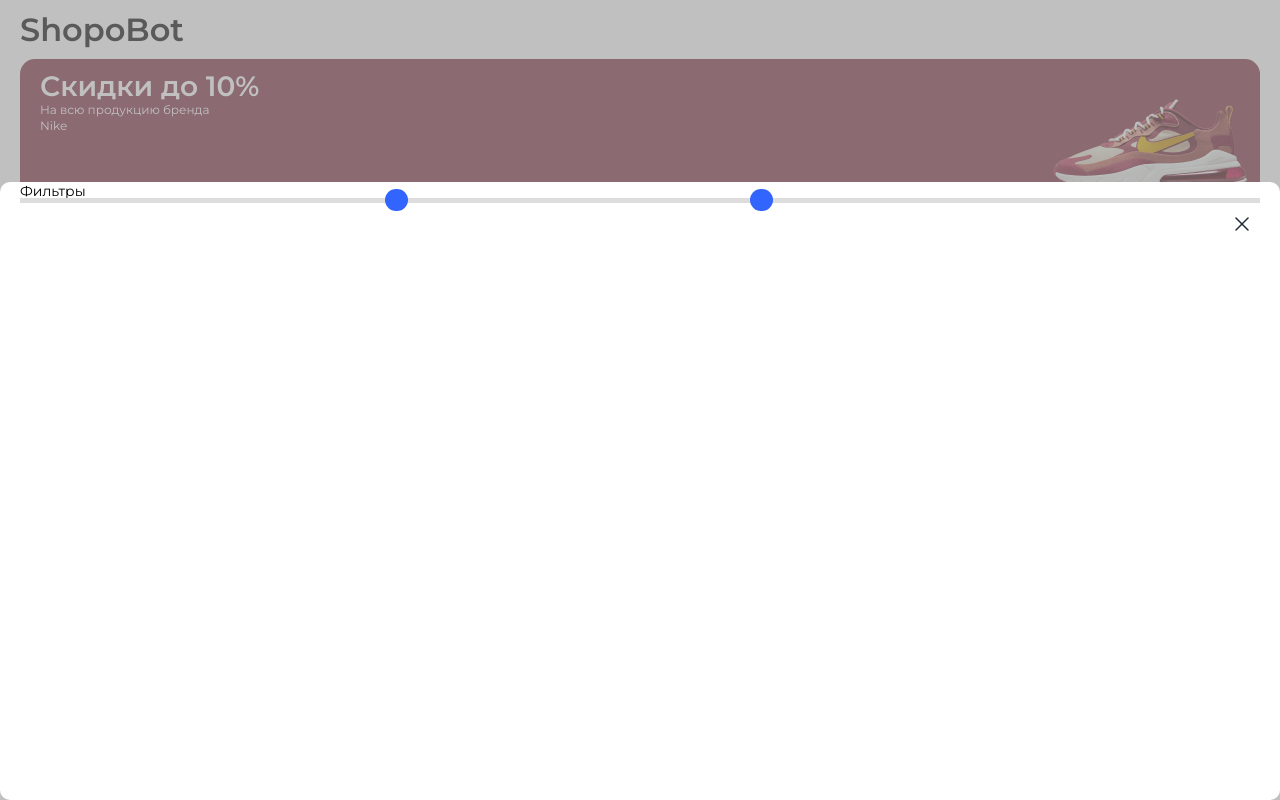
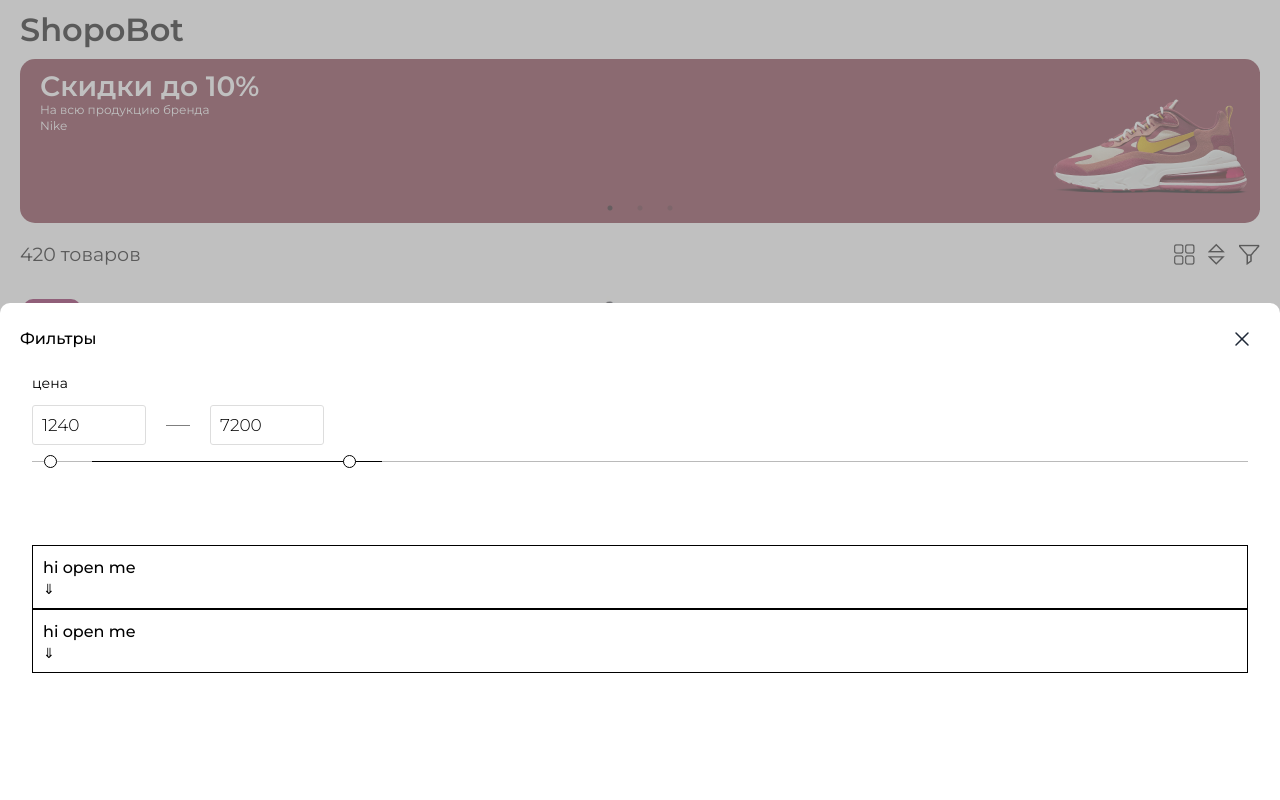
Before and after one commit to Redwi-v/web_bot, a React (Create React App) app: page / in a window 1280 px wide. Both pictures are taken after a click on the button 1249 px from the left and 254 px from the top of the page. Built offline with nearby package versions, Linux system fonts and the light colour scheme.

Commit message:
accardion added

```diff
--- a/src/Components/Filters/Filters.jsx
+++ b/src/Components/Filters/Filters.jsx
@@ -1,50 +1,46 @@
 import { useState } from 'react';
 import style from './filters.module.scss';
+import PriseRange from './PriseRange/PriseRange';
 
 const Filtes = props => {
-	const [rangeState, setRangeState] = useState({
-		ranage: 1,
-		valueMin: 30,
-		valueMax: 60,
-	});
-	const { valueMin, valueMax } = rangeState;
+	return (
+		<div className={style.filters}>
+			<h1 className={style.title}>Фильтры</h1>
 
-	const changeRange = (e, valueName) => {
-		const value = e.target.valueAsNumber;
-		setRangeState({ ...rangeState, [valueName]: value });
-	};
+			<h2 className={style.prise_title}>цена</h2>
+
+			<PriseRange />
+
+			<ul className={style.settings}>
+				<li className={style.setting}>
+					<Accargion />
+				</li>
+				<li className={style.setting}>
+					<Accargion />
+				</li>
+			</ul>
+		</div>
+	);
+};
+
+const Accargion = props => {
+	const [active, setActive] = useState(false);
 
 	return (
-		<div className={style.filters}>
-			<div className={style.title}>Фильтры</div>
-
-			{/* <input className={style.ranage} max='100' min='0' step='1' type='range' onChange={range} /> */}
-
-			<div className={style.range}>
-				<div className={style.ranage_track}>
-					<input
-						type='range'
-						value={valueMin}
-						onChange={e => {
-							changeRange(e, 'valueMin');
-						}}
-						className={style.ranage_min}
-						min='0'
-						max='100'
-						step='1'
-					/>
-					<input
-						type='range'
-						value={valueMax}
-						onChange={e => {
-							changeRange(e, 'valueMax');
-						}}
-						className={style.ranage_max}
-						min='0'
-						max='100'
-						step='1'
-					/>
-				</div>
+		<div className={style.accardion}>
+			<div
+				onClick={() => {
+					setActive(!active);
+				}}
+				className={style.header}>
+				<div className={style.title}>hi open me</div>
+				<span>⇓</span>
+			</div>
+			<div className={`${style.footer} ${active && style.active}`}>
+				<p>
+					Lorem ipsum, dolor sit amet consectetur adipisicing elit. Libero esse rerum, quae quod fugiat maiores alias,
+					molestiae in molestias odit voluptatem consequatur omnis sint cumque, minus odio iusto temporibus iure!
+				</p>
 			</div>
 		</div>
 	);
--- /dev/null
+++ b/src/Components/Filters/PriseRange/PriseRange.jsx
@@ -0,0 +1,79 @@
+import style from './priseRange.module.scss';
+
+import { useEffect, useRef, useState } from 'react';
+import Input from '../../../commons/Input/Input';
+
+const PriseRange = props => {
+	const [rangeState, setRangeState] = useState({
+		maxGap: 500,
+		valueMin: 1240,
+		valueMax: 7200,
+		trackMaxValue: 25000,
+		trackMinValue: 1000,
+		step: 10,
+	});
+	const { valueMin, valueMax, maxGap, trackMaxValue, trackMinValue, step } = rangeState;
+
+	const changeMinValue = value => {
+		if (valueMax - +value <= maxGap) return setRangeState({ ...rangeState, valueMin: valueMax - maxGap });
+		setRangeState({ ...rangeState, valueMin: +value });
+	};
+	const changeMaxValue = value => {
+		value = +value;
+		if (value - valueMin <= maxGap) return setRangeState({ ...rangeState, valueMax: valueMin + maxGap });
+		setRangeState({ ...rangeState, valueMax: value });
+	};
+
+	const rangeTrack = useRef();
+	const drowLine = () => {
+		const percent1 = (valueMin / trackMaxValue) * 100;
+		const percent2 = (valueMax / trackMaxValue) * 100;
+		console.log(percent1, percent2);
+
+		if (rangeTrack.current) {
+			rangeTrack.current.style.background = `linear-gradient(to right, #BABABA ${percent1}% , #000 ${percent1}% , #000 ${percent2}%, #BABABA ${percent2}%)`;
+		}
+	};
+	useEffect(() => {
+		drowLine();
+	}, [rangeTrack, rangeState]);
+
+	return (
+		<div className=''>
+			<div className={style.priseWraper}>
+				<Input className={style.prise} value={valueMin} type='number' submit={changeMinValue} />
+				<span className={style.line}></span>
+				<Input className={style.prise} value={valueMax} type='number' submit={changeMaxValue} />
+			</div>
+
+			<div className={style.range}>
+				<div className={style.ranage_track} ref={rangeTrack}>
+					<input
+						type='range'
+						value={valueMin}
+						onChange={e => {
+							changeMinValue(e.target.value);
+						}}
+						className={style.ranage_min}
+						min={trackMinValue}
+						max={trackMaxValue}
+						step={step}
+					/>
+					<input
+						type='range'
+						value={valueMax}
+						onChange={e => {
+							changeMaxValue(e.target.value);
+						}}
+						className={style.ranage_max}
+						min={trackMinValue}
+						max={trackMaxValue}
+						step={step}
+					/>
+				</div>
+			</div>
+		</div>
+	);
+};
+
+export default PriseRange;
--- /dev/null
+++ b/src/Components/Filters/PriseRange/priseRange.module.scss
@@ -0,0 +1,94 @@
+@mixin circleStyles {
+	background-color: rgb(255, 255, 255);
+	-webkit-appearance: none;
+	height: 13px;
+	width: 13px;
+	cursor: pointer;
+	margin-top: -4px;
+	pointer-events: auto;
+	border-radius: 50%;
+	border: 1px solid #000;
+}
+
+.priseWraper {
+	display: flex;
+	margin: 10px 0 16px 0;
+
+	.line {
+		display: block;
+		height: 1px;
+		width: 24px;
+		margin: auto 20px;
+		background-color: rgba(0, 0, 0, 0.5);
+	}
+	.prise {
+		-webkit-appearance: none;
+		-moz-appearance: textfield;
+		border: 1px solid #dddddd;
+		border-radius: 3px;
+		max-width: 114px;
+		padding: 9px;
+		height: 40px;
+		font-size: 17px;
+		line-height: 24px;
+		font-weight: 300;
+	}
+}
+
+.range {
+	position: relative;
+	margin-bottom: 100px;
+
+	.ranage_track {
+		position: absolute;
+		margin: auto;
+		width: 100%;
+		height: 1px;
+		background-color: #bababa;
+		top: 0;
+		bottom: 0;
+	}
+	.ranage_min {
+	}
+
+	.ranage_max {
+	}
+
+	.ranage_min,
+	.ranage_max {
+		appearance: none;
+		width: 100%;
+		outline: none;
+		position: absolute;
+		margin: auto;
+		top: 0;
+		bottom: 0;
+		background-color: transparent;
+		pointer-events: none;
+	}
+
+	input[type='range']::-webkit-slider-runnable-track {
+		-webkit-appearance: none;
+		height: 5px;
+	}
+	input[type='range']::-moz-range-track {
+		-moz-appearance: none;
+		height: 5px;
+	}
+	input[type='range']::-ms-track {
+		appearance: none;
+		height: 5px;
+	}
+	input[type='range']::-webkit-slider-thumb {
+		@include circleStyles;
+	}
+	input[type='range']::-moz-range-thumb {
+		@include circleStyles;
+	}
+	input[type='range']::-ms-thumb {
+		@include circleStyles;
+	}
+	input[type='range']:active::-webkit-slider-thumb {
+		@include circleStyles;
+	}
+}
--- a/src/Components/Filters/filters.module.scss
+++ b/src/Components/Filters/filters.module.scss
@@ -1,81 +1,45 @@
 .filters {
-	margin-bottom: 600px;
+	padding: 0 32px 65px 32px;
 
-	.range {
-		position: relative;
+	.title {
+		font-weight: 500;
+		margin-top: 24px;
+		line-height: 24px;
+		font-size: 16px;
+		margin-left: -12px;
 	}
 
-	.ranage_track {
-		position: absolute;
-		margin: auto;
-		width: 100%;
-		height: 5px;
-		background-color: #ddd;
-		top: 0;
-		bottom: 0;
+	.prise_title {
+		margin-top: 20px;
+		line-height: 24px;
+	}
+}
 
-		.ranage_min {
-		}
+.settings {
+	height: 200px;
+}
+.accardion {
+	.header {
+		border: 1px solid #000;
+		padding: 10px;
+	}
+	.title {
+		margin: 0;
+	}
 
-		.ranage_max {
-		}
+	.footer {
+		height: 0;
+		opacity: 0;
+		visibility: hidden;
+		transition: all 0.3s;
+		background-color: #500;
 
-		.ranage_min,
-		.ranage_max {
-			appearance: none;
-			width: 100%;
-			outline: none;
-			position: absolute;
-			margin: auto;
-			top: 0;
-			bottom: 0;
-			background-color: transparent;
-			pointer-events: none;
-		}
-
-		input[type='range']::-webkit-slider-runnable-track {
-			-webkit-appearance: none;
-			height: 5px;
-		}
-		input[type='range']::-moz-range-track {
-			-moz-appearance: none;
-			height: 5px;
-		}
-		input[type='range']::-ms-track {
-			appearance: none;
-			height: 5px;
-		}
-		input[type='range']::-webkit-slider-thumb {
-			-webkit-appearance: none;
-			height: 1.7em;
-			width: 1.7em;
-			background-color: #3264fe;
-			cursor: pointer;
-			margin-top: -9px;
-			pointer-events: auto;
-			border-radius: 50%;
-		}
-		input[type='range']::-moz-range-thumb {
-			-webkit-appearance: none;
-			height: 1.7em;
-			width: 1.7em;
-			cursor: pointer;
-			border-radius: 50%;
-			background-color: #3264fe;
-			pointer-events: auto;
-		}
-		input[type='range']::-ms-thumb {
-			appearance: none;
-			height: 1.7em;
-			width: 1.7em;
-			cursor: pointer;
-			border-radius: 50%;
-			background-color: #3264fe;
-			pointer-events: auto;
-		}
-		input[type='range']:active::-webkit-slider-thumb {
-			background-color: #ffffff;
-			border: 3px solid #3264fe;
+		p {
 		}
 	}
 }
+.footer.active {
+	height: 100px;
+	opacity: 1;
+	visibility: visible;
+}
--- a/src/Components/PoopUp/PoopUp.jsx
+++ b/src/Components/PoopUp/PoopUp.jsx
@@ -11,7 +11,7 @@ const PoopUp = porps => {
 
 	return (
 		<div onClick={closePoopUp} className={style.poopUp} id={closeBtnID}>
-			<div className={`${style.window} container`}>
+			<div className={`${style.window}`}>
 				<button className={style.cross}>
 					<img src={crossIcon} alt='cross' id={closeBtnID} />
 				</button>
--- a/src/Components/PoopUp/poopup.module.scss
+++ b/src/Components/PoopUp/poopup.module.scss
@@ -14,11 +14,13 @@
 		background-color: #fff;
 		width: 100%;
 		border-radius: 10px;
+		bottom: -10px;
+		overflow: auto;
 	}
 
 	.cross {
 		position: absolute;
 		right: 26px;
-		top: 30px;
+		top: 24px;
 	}
 }
--- /dev/null
+++ b/src/commons/Input/Input.jsx
@@ -0,0 +1,34 @@
+import { useEffect, useState } from 'react';
+
+const Input = props => {
+	const { submit, value, className, type } = props;
+
+	const [state, setState] = useState({
+		value,
+	});
+
+	const onBlur = () => {
+		submit && submit(state.value);
+	};
+
+	const changeValue = value => {
+		setState({ ...state, value });
+	};
+	useEffect(() => {
+		changeValue(value);
+	}, [value]);
+
+	return (
+		<input
+			className={className}
+			onBlur={onBlur}
+			value={state.value}
+			onChange={e => {
+				changeValue(e.target.value);
+			}}
+			type={type}
+		/>
+	);
+};
+
+export default Input;
```
